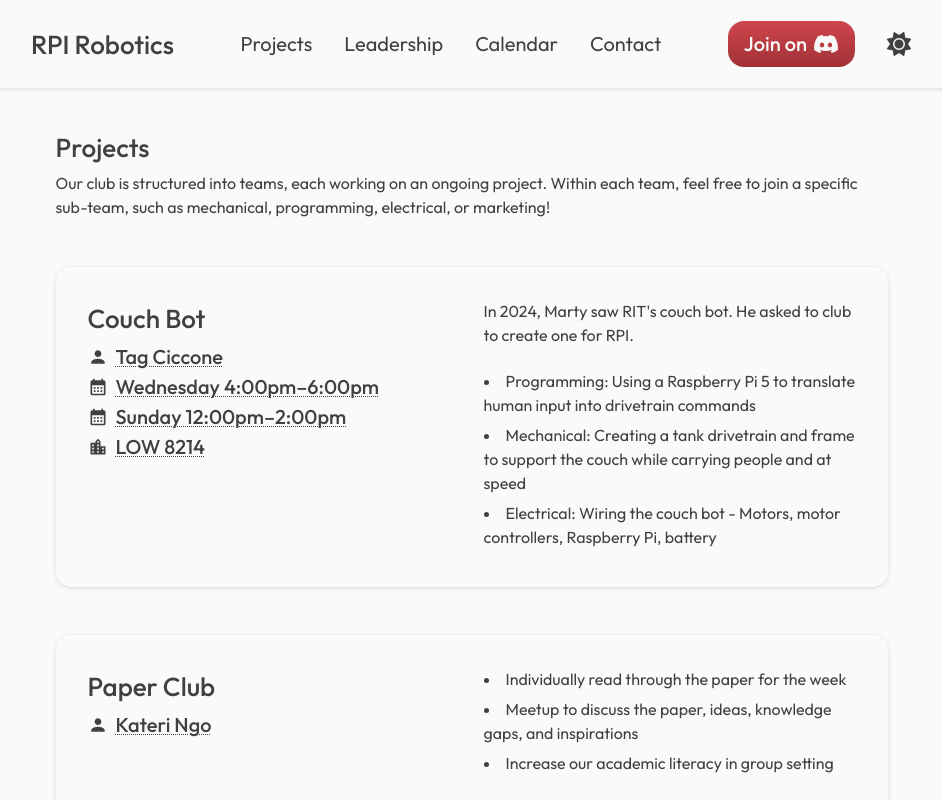
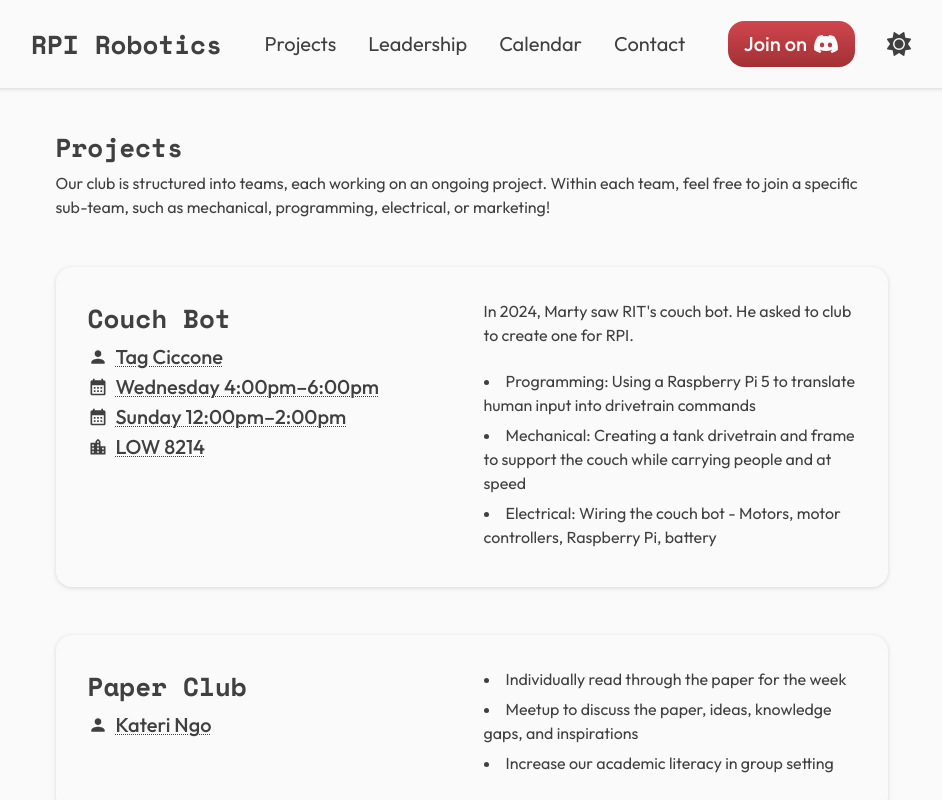
Before and after one commit to haydenheroux/rpi-robotics-website, a React (Vite) app: page /projects in a window 1280 px wide. Shown: the top 800 px of the page, without its empty margins (161-1103 px from the left). Built offline with nearby package versions, Linux system fonts and the light colour scheme.

Commit message:
Change fonts.

```diff
--- a/index.html
+++ b/index.html
@@ -6,12 +6,9 @@
     <meta name="viewport" content="width=device-width, initial-scale=1.0" />
     <meta name="author" content="Hayden Heroux" />
     <title>RPI Robotics Club</title>
-    <link rel="preconnect" href="https://fonts.googleapis.com" />
-    <link rel="preconnect" href="https://fonts.gstatic.com" crossorigin />
-    <link
-      href="https://fonts.googleapis.com/css2?family=Outfit:wght@100..900&display=swap"
-      rel="stylesheet"
-    />
+    <link rel="preconnect" href="https://fonts.googleapis.com">
+    <link rel="preconnect" href="https://fonts.gstatic.com" crossorigin>
+    <link href="https://fonts.googleapis.com/css2?family=Outfit:wght@100..900&family=Space+Mono:ital,wght@0,400;0,700;1,400;1,700&display=swap" rel="stylesheet">
     <script>
       (function () {
         const userTheme = localStorage.getItem("theme");
--- a/src/components/Footer.tsx
+++ b/src/components/Footer.tsx
@@ -4,7 +4,7 @@
   return (
     <div className="w-full my-16 flex justify-center">
       <span className="px-4 py-2 flex items-center type-body text-standard bg-standard rounded-2xl">
-        <p className="mr-1">
+        <p className="mr-1.5">
           Created by{" "}
           <a className="link-dotted" href="https://www.github.com/haydenheroux">
             Hayden Heroux
--- a/src/index.css
+++ b/src/index.css
@@ -9,9 +9,8 @@
 
 @layer utility {
   .type-title {
-    font-family: "Outfit", sans-serif;
-    font-optical-sizing: auto;
-    font-weight: 500;
+    font-family: "Space Mono", monospace;
+    font-weight: 700;
     font-style: normal;
     font-size: 26px;
     margin-bottom: 4px;
@@ -22,6 +21,8 @@
     font-optical-sizing: auto;
     font-weight: 400;
     font-style: normal;
+    font-variation-settings:
+        "wdth" 100;
     font-size: 20px;
   }
 
```
